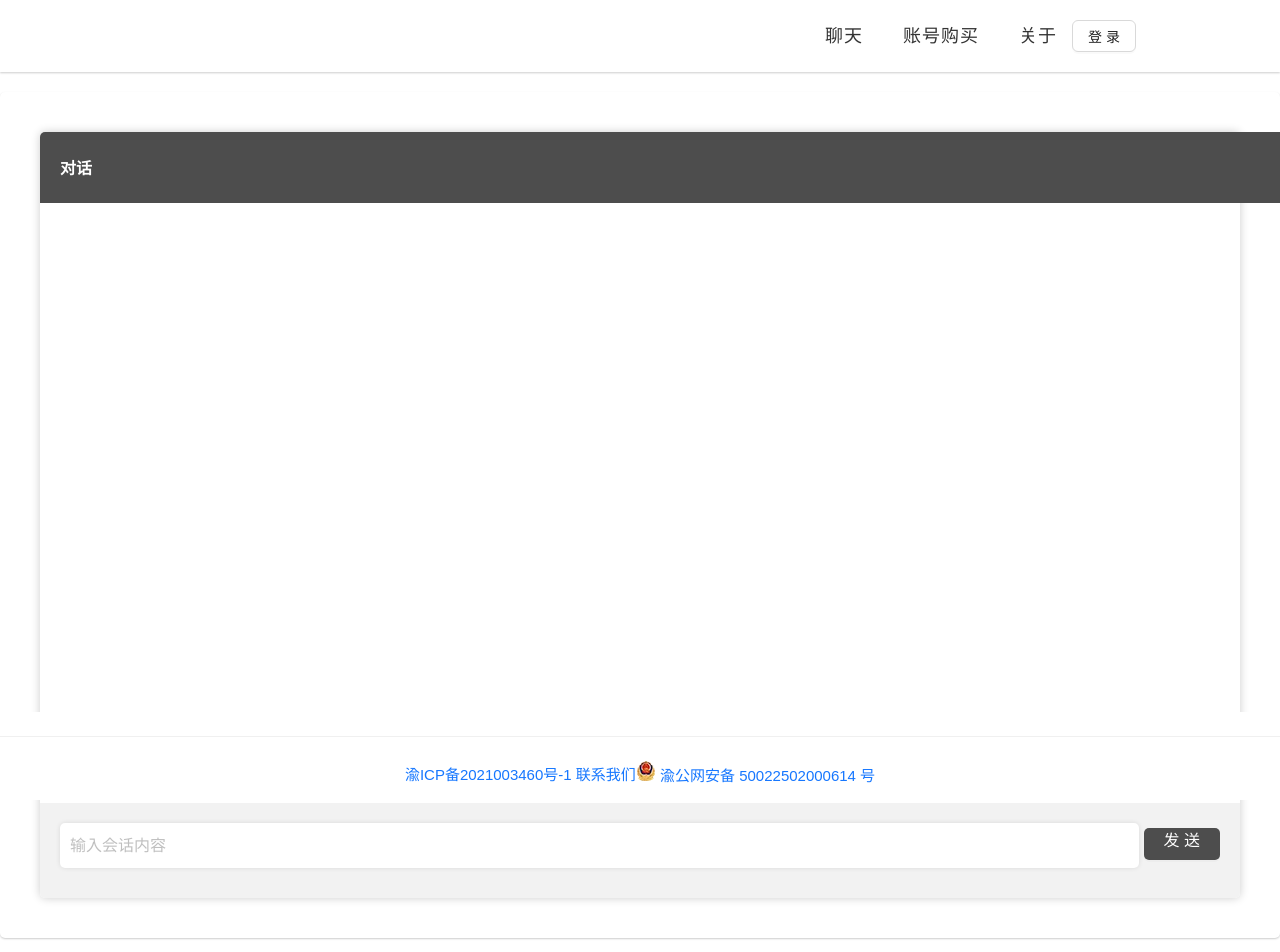
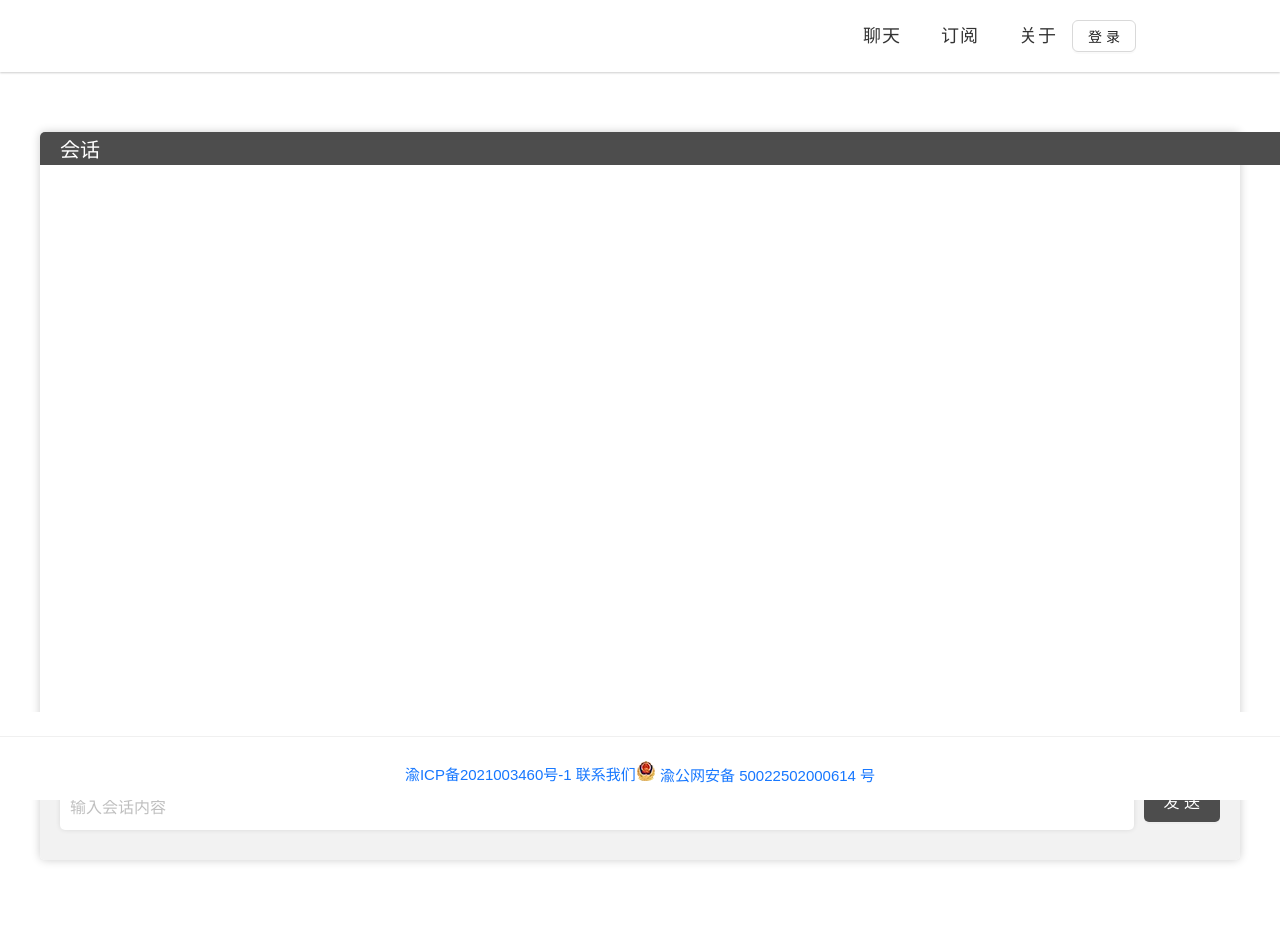
Before and after one commit to RedDwarfTech/ai-web, a React (Create React App) app: page / in a window 1280 px wide. Shown: the top 952 px of the page. Built offline with nearby package versions, Linux system fonts and the light colour scheme; no server answers.

Commit message:
feat: add website intro

```diff
--- /dev/null
+++ b/src/page/about/About.css
@@ -0,0 +1,9 @@
+
+.about-container{
+    font-size: 18px;
+}
+
+.about-intro {
+    width: 60%;
+    margin: 0 auto;
+}
--- a/src/page/about/About.tsx
+++ b/src/page/about/About.tsx
@@ -1,8 +1,20 @@
 import React from "react";
+import "./About.css"
+
 
 const About: React.FC = (props) => {
   return (
-    <div>dfwgwegewgewgwgwgew</div>
+    <div className="about-container">
+      <div className="about-intro">
+      欢迎来到我们的AI对话平台，这是一个能够与多个平台进行人工智能对话的网站。我们的平台使用最先进的自然语言处理技术和深度学习算法，为用户提供高质量、智能化的对话体验。
+
+      我们的平台可以与多个平台进行对话，包括社交媒体、移动应用程序和智能家居设备等。这使得用户可以轻松地在不同的平台上与我们的AI进行对话，无需切换不同的应用程序或设备。
+
+      我们的AI平台能够识别用户的意图并进行自然、流畅的对话，无论用户提出的问题是什么。我们的平台还能够根据用户的反馈进行自我学习，不断提高自身的智能水平。
+
+      我们致力于为用户提供最好的对话体验，为此我们不断优化我们的技术和服务。我们相信，通过我们的AI对话平台，用户将能够轻松地与世界各地的人交流，获得更多的信息和知识。
+      </div>
+    </div>
   );
 }
 
--- a/src/page/component/header/GenieHeader.css
+++ b/src/page/component/header/GenieHeader.css
@@ -38,7 +38,6 @@ header a {
     width: 100%;
     background-color: #fff;
     padding: 40px;
-    box-shadow: 0 1px 2px rgba(0,0,0,0.2);
     border-radius: 5px;
     margin-bottom: 40px;
     flex-wrap: wrap;
--- a/src/page/component/header/GenieHeader.tsx
+++ b/src/page/component/header/GenieHeader.tsx
@@ -75,7 +75,7 @@ const GenieHeader: React.FC<HeaderFormProps> = (props) => {
         <div>
             <nav>
                 <a onClick={()=>handleMenuClick('chat')}>聊天</a>
-                <a onClick={()=>handleMenuClick('account')}>账号购买</a>
+                <a onClick={()=>handleMenuClick('account')}>订阅</a>
                 <a onClick={()=>handleMenuClick('about')}>关于</a>
                 {renderLogin()}
             </nav>
--- a/src/page/index/Home.tsx
+++ b/src/page/index/Home.tsx
@@ -4,6 +4,7 @@ import { connect } from "react-redux";
 import GenieHeader from "../component/header/GenieHeader";
 import Chat from "./chat/Chat";
 import Goods from "./goods/Goods";
+import About from "../about/About";
 
 const Home: React.FC = (props) => {
 
@@ -29,7 +30,7 @@ const Home: React.FC = (props) => {
       return renderAccountBuy();
     }
     if(menu === "about"){
-      return (<div>about</div>);
+      return (<About></About>);
     }
     return (<div></div>);
   }
--- a/src/page/index/chat/Chat.css
+++ b/src/page/index/chat/Chat.css
@@ -23,6 +23,7 @@
     border-top-left-radius: 5px;
     border-top-right-radius: 5px;
     width: 1400px;
+    font-size: 20px;
   }
 
   .chat-body {
@@ -37,13 +38,11 @@
   }
 
   .chat-message .message-time {
-    font-size: 20px;
     color: #aaa;
     margin-bottom: 5px;
   }
 
   .chat-message .message-text {
-    font-size: 20px;
     padding: 10px;
     background-color: #f2f2f2;
     border-radius: 5px;
@@ -52,6 +51,7 @@
 
   .chat-form {
     display: flex;
+    padding: 20px;
     background-color: #f2f2f2;
     border-bottom-left-radius: 5px;
     border-bottom-right-radius: 5px;
@@ -59,6 +59,7 @@
 
   .chat-form input[type="text"] {
     width: 95%;
+    padding: 10px;
     font-size: 16px;
     border: none;
     border-radius: 5px;
@@ -67,13 +68,15 @@
   }
 
   .chat-form button {
+    background-color: #4d4d4d;
     color: #fff;
-    font-size: 18px;
+    padding: 5px 20px;
+    font-size: 16px;
     border: none;
     border-radius: 5px;
     cursor: pointer;
-    margin-left: 5px;
     margin-top: 5px;
+    margin-left: 10px;
   }
 
   .chat-form button:hover {
--- a/src/page/index/chat/Chat.tsx
+++ b/src/page/index/chat/Chat.tsx
@@ -109,7 +109,7 @@ const Chat: React.FC = (props) => {
     return(
         <div className="chat-container">
             <div className="chat-header">
-                <h4>对话</h4>
+                <span>会话</span>
             </div>
             <div className="chat-body">
                 {renderChat()}
--- a/src/page/index/goods/Goods.css
+++ b/src/page/index/goods/Goods.css
@@ -2,81 +2,3 @@
     box-sizing: border-box;
     font-family: Arial, sans-serif;
   }
-
-  body {
-    margin: 0;
-    padding: 0;
-  }
-
-.chat-container {
-    max-width: 100%;
-    margin: 0px auto;
-    background-color: #fff;
-    border-radius: 5px;
-    box-shadow: 0 0 10px rgba(0, 0, 0, 0.2);
-  }
-
-  .chat-header {
-    padding: 2px 20px;
-    background-color: #4d4d4d;
-    color: #fff;
-    border-top-left-radius: 5px;
-    border-top-right-radius: 5px;
-    width: 1400px;
-  }
-
-  .chat-body {
-    padding: 20px;
-    height: 600px;
-    width: 1400px;
-    overflow-y: scroll;
-  }
-
-  .chat-message {
-    margin-bottom: 20px;
-  }
-
-  .chat-message .message-time {
-    font-size: 20px;
-    color: #aaa;
-    margin-bottom: 5px;
-  }
-
-  .chat-message .message-text {
-    font-size: 20px;
-    padding: 10px;
-    background-color: #f2f2f2;
-    border-radius: 5px;
-    box-shadow: 0 0 5px rgba(0, 0, 0, 0.1);
-  }
-
-  .chat-form {
-    padding: 20px;
-    background-color: #f2f2f2;
-    border-bottom-left-radius: 5px;
-    border-bottom-right-radius: 5px;
-  }
-
-  .chat-form input[type="text"] {
-    width: 100%;
-    padding: 10px;
-    font-size: 16px;
-    border: none;
-    border-radius: 5px;
-    box-shadow: 0 0 5px rgba(0, 0, 0, 0.1);
-    margin-bottom: 10px;
-  }
-
-  .chat-form button {
-    background-color: #4d4d4d;
-    color: #fff;
-    padding: 10px 20px;
-    font-size: 16px;
-    border: none;
-    border-radius: 5px;
-    cursor: pointer;
-  }
-
-  .chat-form button:hover {
-    background-color: #333;
-  }
--- a/src/page/index/goods/Goods.tsx
+++ b/src/page/index/goods/Goods.tsx
@@ -10,14 +10,14 @@ const Chat: React.FC = (props) => {
     const dataSource = [
         {
           key: '4',
-          name: 'ChatGPT/OpenAi独享成品账号',
-          age: 30,
-          address: '1',
+          name: 'Genie会员1月',
+          age: "9.9/月",
+          address: '--',
         },
         {
           key: '5',
           name: '支付测试/补差价',
-          age: 0.01,
+          age: '0.01/月',
           address: '10',
         },
       ];
@@ -43,7 +43,7 @@ const Chat: React.FC = (props) => {
           dataIndex: 'address',
           key: 'address',
           render: (record:any) => {
-            return (<div><Button onClick={()=>handlePay(record)} type="primary" style={{marginTop:20}}>购买</Button></div>);
+            return (<div><Button onClick={()=>handlePay(record)} type="primary">购买</Button></div>);
           }
         },
       ];
```
